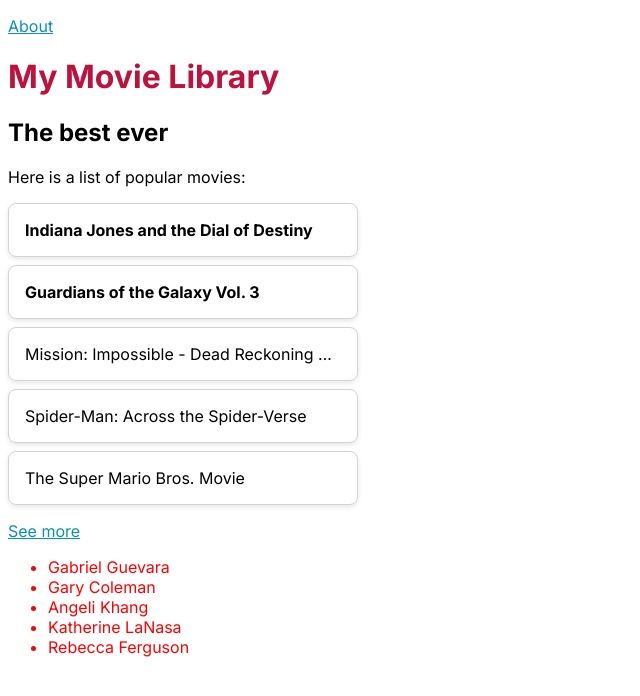
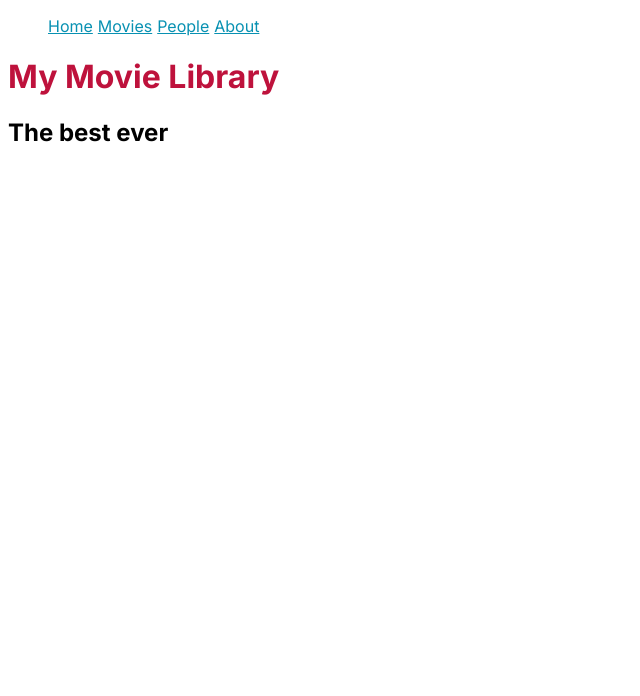
Before and after one commit to pablohennique/my-movie-library, a Next.js app: page / in a window 1280 px wide. Shown: the top 696 px of the page, without its empty margins (0-640 px from the left). Built offline with nearby package versions, Linux system fonts and the light colour scheme.

Commit message:
added a page for people and a page for movies. Added corresponding links to the nav bar container

```diff
--- a/src/app/page.js
+++ b/src/app/page.js
@@ -1,48 +1,16 @@
-import { MovieList } from '../components/movie-list'
-import { PeopleList } from '../components/people-list'
-import Link from 'next/link'
+import { NavMenu } from '../components/nav-menu'
 
 export default function HomePage() {
-  const domain = 'www.themoviedb.org'
-  const hasMoreMovies = true
   const appTitle = 'My Movie Library'
   const displayTitle = true
   const uppercaseTitle = false
   const uppercaseTernary = uppercaseTitle ? appTitle.toUpperCase() : appTitle
 
-  const movies = [
-    { id: 0, featured: true, title: 'Indiana Jones and the Dial of Destiny' },
-    { id: 1, featured: true, title: 'Guardians of the Galaxy Vol. 3' },
-    { id: 2, featured: false, title: 'Mission: Impossible - Dead Reckoning Part One' },
-    { id: 3, featured: false, title: 'Spider-Man: Across the Spider-Verse' },
-    { id: 4, featured: false, title: 'The Super Mario Bros. Movie' },
-  ]
-
-  const people = [
-    { id: 0, name: 'Gabriel Guevara' },
-    { id: 1, name: 'Gary Coleman' },
-    { id: 2, name: 'Angeli Khang' },
-    { id: 3, name: 'Katherine LaNasa' },
-    { id: 4, name: 'Rebecca Ferguson' },
-  ]
-
   return (
       <main>
-        <p>
-          <Link href="/about">About</Link>
-        </p>
+        <NavMenu />
         <h1>{displayTitle && uppercaseTernary}</h1>
         <h2>The best ever</h2>
-
-        <p>Here is a list of popular movies:</p>
-
-        <MovieList movies={movies} />
-
-        <p>
-          {hasMoreMovies && <a href={`https://${domain}/`}>See more</a>}
-        </p>
-
-        <PeopleList people={people} />
       </main>
   )
 }
--- /dev/null
+++ b/src/components/nav-menu.js
@@ -0,0 +1,22 @@
+import Link from 'next/link'
+import styles from './nav-menu.module.css'
+
+export function NavMenu() {
+
+  return (
+    <ul className={`${styles.navBar}`}>
+      <li>
+        <Link href="/">Home</Link>
+      </li>
+      <li>
+        <Link href='/movies'>Movies</Link>
+      </li>
+      <li>
+        <Link href='/people'>People</Link>
+      </li>
+      <li>
+        <Link href="/about">About</Link>
+      </li>
+    </ul>
+  )
+}
--- /dev/null
+++ b/src/components/nav-menu.module.css
@@ -0,0 +1,5 @@
+.navBar {
+  display: flex;
+  list-style-type: none;
+  gap: 5px;
+}
```
Also changed, not shown: src/app/about/page.js (+3 -5 lines), src/app/movies/page.js (added, +36 -0 lines), src/app/people/page.js (added, +26 -0 lines).
